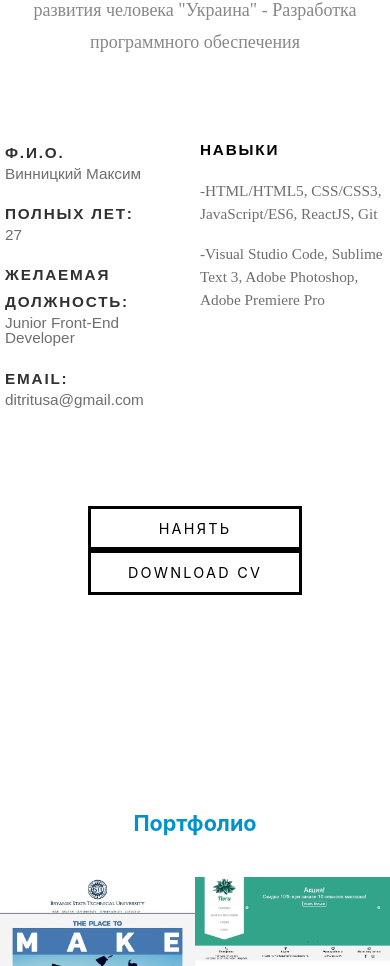
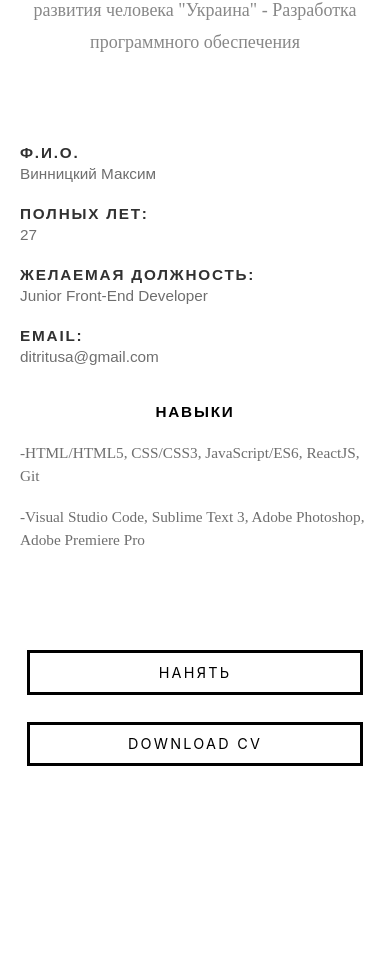
Before and after one commit to n7-remax/portfolio, a React (Create React App) app: page / in a window 390 px wide. Shown: the part 1031-1997 px from the top of the page. Built offline with nearby package versions, Linux system fonts and the light colour scheme.

Commit message:
added adaptivity to about module

```diff
--- a/src/common/style/style.css
+++ b/src/common/style/style.css
@@ -70,6 +70,24 @@ p {
         font-size: 1.3rem;
     }
 
+    .about-content {
+        flex-direction: column;
+    }
+
+    .about-content .col-five {
+        padding: 0 20px;
+    }
+
+    .about-content h3 {
+        text-align: center;
+        margin-top:18px;
+    }
+
+    .button-section .button {
+        width: 70%;
+        margin-bottom: 3rem;
+    }
+
 
 }
 
```
